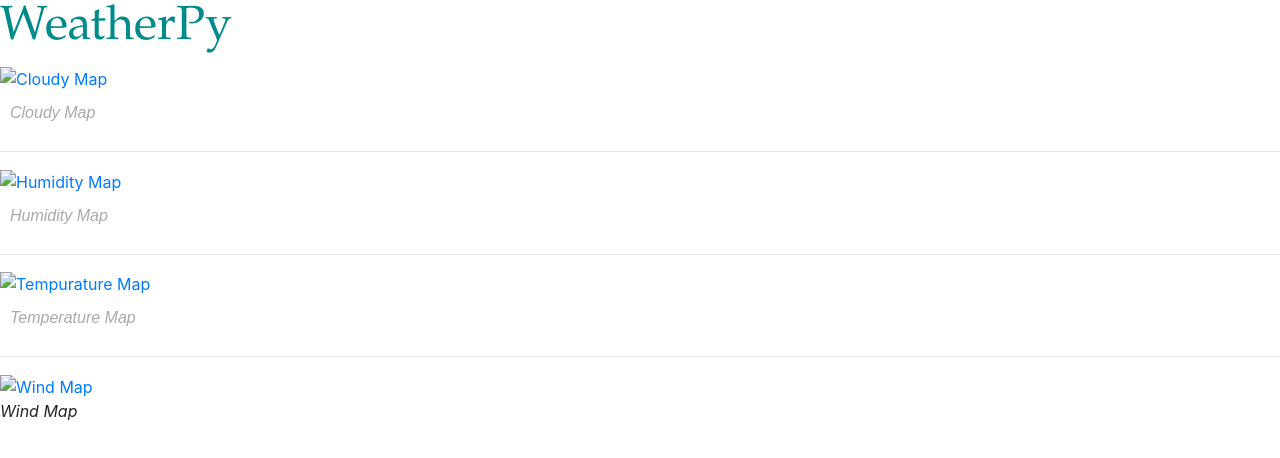
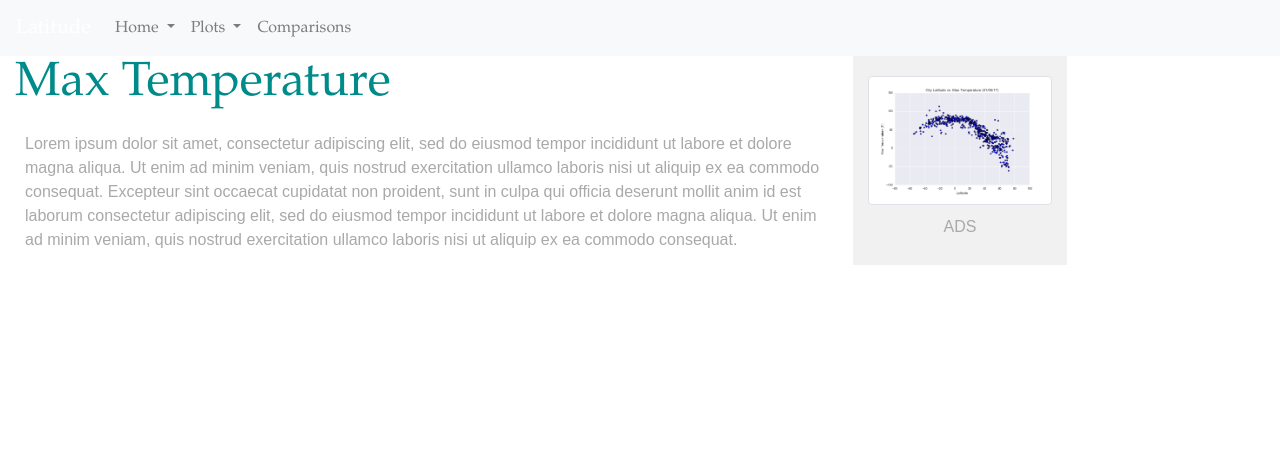
Before and after one commit to mconwa20/Web-Design-Challenge, a plain HTML site: page visualization1.html in a window 1280 px wide. Drawn offline with nearby package versions, Linux system fonts and the light colour scheme.

Commit message:
visualization1 start

```diff
--- a/style.css
+++ b/style.css
@@ -16,3 +16,10 @@ p {
   font-size: 100%;
   padding: 10px;
 }
+
+/* Set gray background color and 100% height */
+.sidenav {
+  padding-top: 20px;
+  background-color: #f1f1f1;
+  height: 100%;
+}
--- a/visualization1.html
+++ b/visualization1.html
@@ -4,9 +4,10 @@
 <html lang="en-us">
 
 <head>
+
     <!-- Required meta tags-->
     <meta charset="UTF-8">
-    <title>Web-Design-Challenge</title>
+    <title>Max Temperature</title>
 
     <!-- Bring in our bootstrap stylesheet -->
     <link rel="stylesheet" href="https://stackpath.bootstrapcdn.com/bootstrap/4.3.1/css/bootstrap.min.css" integrity="sha384-ggOyR0iXCbMQv3Xipma34MD+dH/1fQ784/j6cY/iJTQUOhcWr7x9JvoRxT2MZw1T" crossorigin="anonymous">
@@ -19,37 +20,59 @@
 </head>
 
 <body>
-    <section>
-      <h1>WeatherPy</h1>
-      <article>
-      <a target="_blank" href="assets/images/cloudymap.png">
-        <img src="assets/images/cloudymap.png" alt="Cloudy Map">
-      </a>
-      <p><em>Cloudy Map</em></p>
-      </article>
-      <hr>
-      <article>
-      <a target="_blank" href="assets/images/humiditymap.png">
-      <img src="assets/images/humiditymap.png" alt="Humidity Map">
-      </a>
-      <p><em>Humidity Map</em></p>
-      </article>
-      <hr>
-      <article>
-        <a href="assets/images/temperaturemap.png">
-        <img target="_blank" src="assets/images/temperaturemap.png" alt="Tempurature Map">
+
+<!--Navbar-->
+<nav class="navbar navbar-expand-lg navbar-light bg-light">
+  <a class="navbar-brand text-white" href="index.html">Latitude</a>
+  <button class="navbar-toggler" type="button" data-toggle="collapse" data-target="#navbarSupportedContent" aria-controls="navbarSupportedContent" aria-expanded="false" aria-label="Toggle navigation">
+    <span class="navbar-toggler-icon"></span>
+  </button>
+
+  <div class="collapse navbar-collapse" id="navbarSupportedContent">
+    <ul class="navbar-nav mr-auto">
+      <li class="nav-item dropdown">
+        <a class="nav-link dropdown-toggle" href="#">Home <span class="sr-only">(current)</span></a>
+      </li>
+      <li class="nav-item dropdown">
+        <a class="nav-link dropdown-toggle" href="#" id="navbarDropdown" role="button" data-toggle="dropdown" aria-haspopup="true" aria-expanded="false">
+          Plots
         </a>
-        <p><em>Temperature Map</em></p>
-      </article>
-      <hr>
-      <!-- an example using figure/ficaption -->
-      <figure>
-        <a target="_blank" href="assets/images/windmap.png">
-        <img src="assets/images/windmap.png" alt="Wind Map">
-        </a>
-        <figcaption><em>Wind Map</em></figcaption>
-      </figure>
-    </section>
-  </body>
+        <div class="dropdown-menu" aria-labelledby="navbarDropdown">
+          <a class="dropdown-item" href="visualization1.html">City Latitude vs. Max Temperature (01/05/17)</a>
+          <a class="dropdown-item" href="visualization2.html">City Latitude vs. Humidity (01/05/17)</a>
+          <a class="dropdown-item" href="visualization3.html">City Latitude vs. Cloudiness (01/05/17)</a>
+          <a class="dropdown-item" href="visualization4.html">City Latitude vs. Wind Speed (01/05/17)</a>
+        </div>
+      </li>
+      <li class="nav-item">
+            <a class="nav-link" href="comparisons.html"> Comparisons </a>
+      </li>
+    </ul>
+  </div>
+</nav>
 
-  </html>
+<!--Sidnav-->
+<div class="container-fluid text-center">
+  <div class="row content">
+    <div class="col-sm-8 text-left">
+      <h1>Max Temperature</h1>
+      <p>Lorem ipsum dolor sit amet, consectetur adipiscing elit, sed do eiusmod tempor incididunt ut labore et dolore magna aliqua. Ut enim ad minim veniam, quis nostrud exercitation ullamco laboris nisi ut aliquip ex ea commodo consequat. Excepteur sint occaecat cupidatat non proident, sunt in culpa qui officia deserunt mollit anim id est laborum consectetur adipiscing elit, sed do eiusmod tempor incididunt ut labore et dolore magna aliqua. Ut enim ad minim veniam, quis nostrud exercitation ullamco laboris nisi ut aliquip ex ea commodo consequat.</p>
+    </div>
+    <div class="col-sm-2 sidenav">
+      <div class="well">
+        <div class="thumbnail">
+                <a href="visualization1.html"><img src="assets/images/Fig1.png" alt="..." class="img-thumbnail">
+        </div>
+      </div>
+      <div class="well">
+        <p>ADS</p>
+      </div>
+    </div>
+  </div>
+</div>
+
+
+
+</body>
+
+</html>
```
